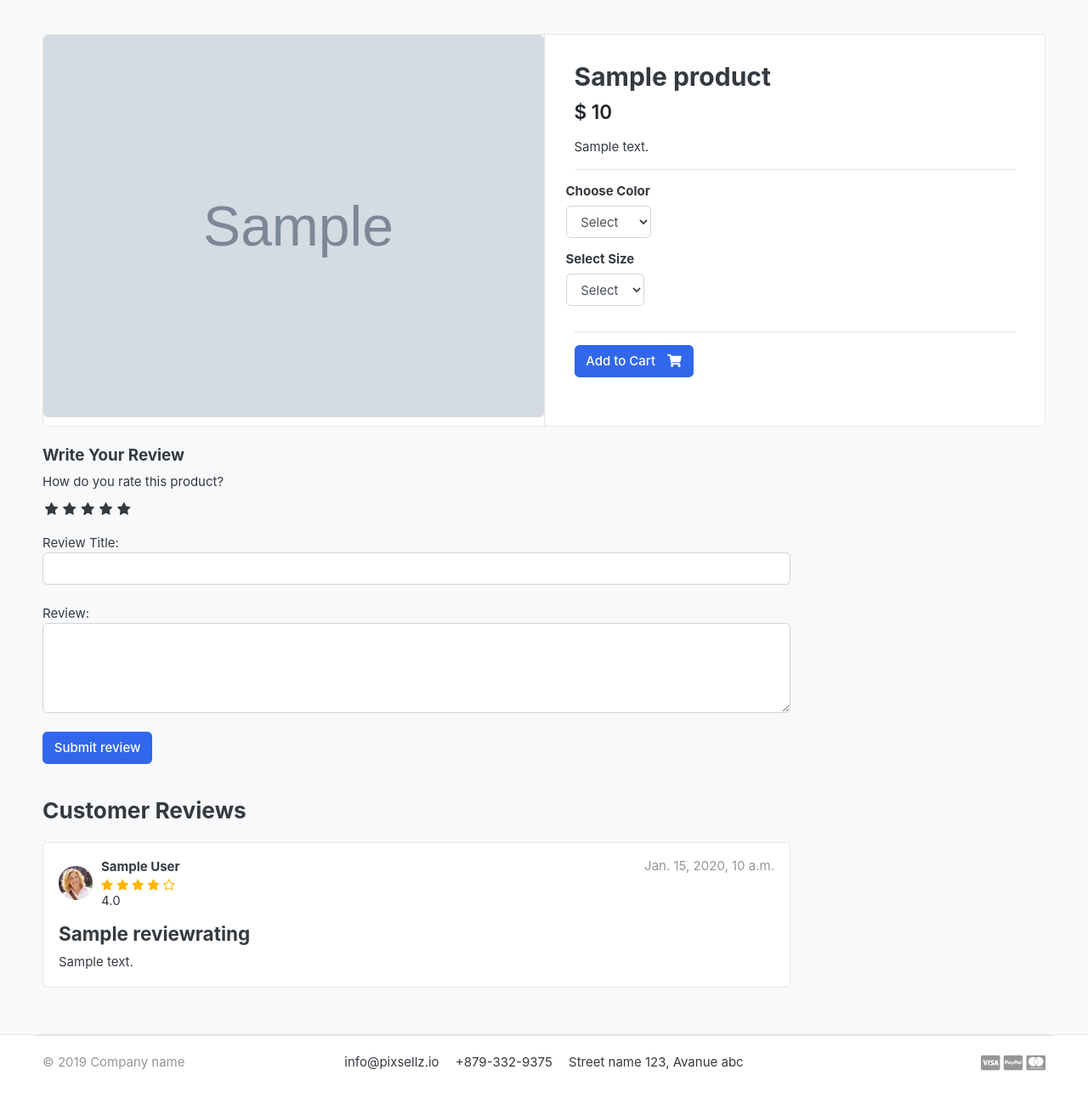
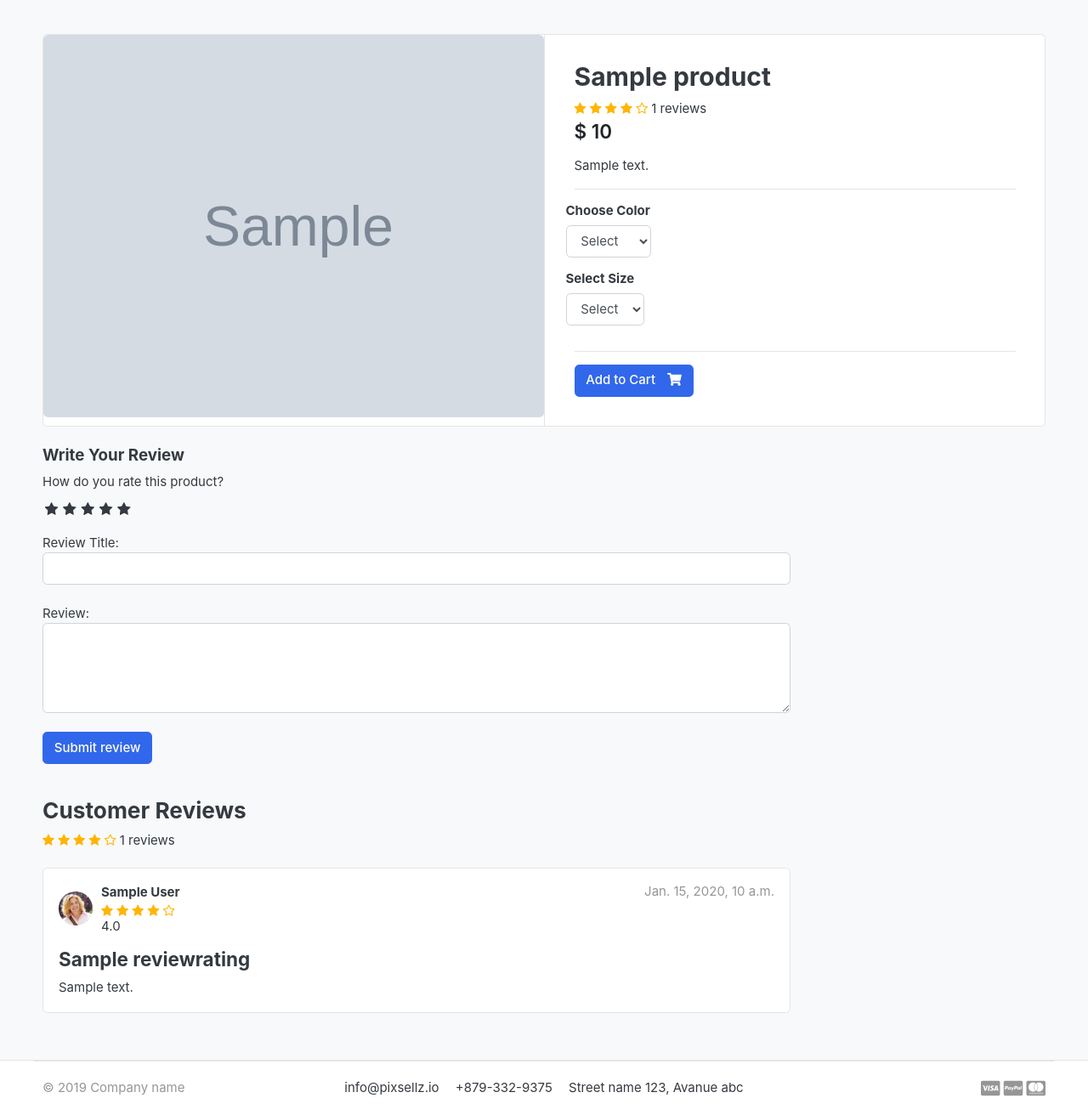
Before and after one commit to wai81/Django-Ecommerce, a Django app: a page that uses templates/store/product_detail.html in a window 1280 px wide. Shown: the part 118-1430 px from the top of the page at 85% size. Before the commit the page ends 1378 px from the top, so only its background shows below. Run offline with Django 3.2, Linux system fonts and the light colour scheme; a user stored in the database is signed in; tables that the repository leaves empty hold one stand-in row (values such as "Sample post"); grey boxes marked "Sample" are stand-in pictures; parts of the project's set-up code (start-up, migrations or seed data) failed here and were passed over; some libraries are stand-ins or nearby versions; some web fonts are replaced.

Commit message:
52 added review count calculate and rating average

```diff
--- a/store/models.py
+++ b/store/models.py
@@ -1,4 +1,5 @@
 from django.db import models
+from django.db.models import Avg, Count
 from django.urls import reverse
 
 from accounts.models import Account
@@ -26,6 +27,21 @@ class Product(models.Model):
 
     def __str__(self):
         return self.product_name
+
+    # получаем среднее значение звезд продукта
+    def averageReview(self):
+        reviews = ReviewRating.objects.filter(product=self, status=True).aggregate(average=Avg('rating'))
+        avg = 0
+        if reviews['average'] is not None:
+            avg = float(reviews['average'])
+        return avg
+
+    def countReview(self):
+        reviews = ReviewRating.objects.filter(product=self, status=True).aggregate(count=Count('rating'))
+        count = 0
+        if reviews['count'] is not None:
+            count = int(reviews['count'])
+        return count
 
 
 class VariationManager(models.Manager):
--- a/store/views.py
+++ b/store/views.py
@@ -54,9 +54,12 @@ def product_detail(request, category_slug, product_slug):
     except Exception as ex:
         raise ex
 
-    try:
-        orderproduct = OrderProduct.objects.filter(user=request.user, product_id=single_product.id).exists()
-    except OrderProduct.DoesNotExist:
+    if request.user.is_authenticated:
+        try:
+            orderproduct = OrderProduct.objects.filter(user=request.user, product_id=single_product.id).exists()
+        except OrderProduct.DoesNotExist:
+            orderproduct = None
+    else:
         orderproduct = None
 
     reviews = ReviewRating.objects.filter(product_id=single_product.id, status=True)
--- a/templates/store/product_detail.html
+++ b/templates/store/product_detail.html
@@ -23,6 +23,17 @@
 							<article class="content-body">
 
 								<h2 class="title">{{ single_product.product_name }}</h2>
+								<div class="rating-star">
+									<span>
+										<i class="fa fa-star{% if single_product.averageReview < 0.5 %}-o{% elif single_product.averageReview >= 0.5 and single_product.averageReview < 1 %}-half-o{%endif%}" aria-hidden="true"></i>
+										<i class="fa fa-star{% if single_product.averageReview < 1.5 %}-o{% elif single_product.averageReview >= 1.5 and single_product.averageReview < 2 %}-half-o{%endif%}" aria-hidden="true"></i>
+										<i class="fa fa-star{% if single_product.averageReview < 2.5 %}-o{% elif single_product.averageReview >= 2.5 and single_product.averageReview < 3 %}-half-o{%endif%}" aria-hidden="true"></i>
+										<i class="fa fa-star{% if single_product.averageReview < 3.5 %}-o{% elif single_product.averageReview >= 3.5 and single_product.averageReview < 4 %}-half-o{%endif%}" aria-hidden="true"></i>
+										<i class="fa fa-star{% if single_product.averageReview < 4.5 %}-o{% elif single_product.averageReview >= 4.5 and single_product.averageReview < 5 %}-half-o{%endif%}" aria-hidden="true"></i>
+									<span>{{single_product.countReview}} reviews</span>
+									</span>
+								</div>
+
 
 								<div class="mb-3">
 									<var class="price h4">$ {{ single_product.price }}</var>
@@ -95,6 +106,7 @@
 					<form action="{% url 'submit_review' single_product.id %}" method="POST">
 						{% csrf_token %}
 						<h5>Write Your Review</h5>
+
 						<div>
 							<!-- rating stars -->
 							<label>How do you rate this product?</label>
@@ -133,6 +145,16 @@
 					<br>
 					<header class="section-heading">
 						<h3>Customer Reviews </h3>
+						<div class="rating-star">
+							<span>
+								<i class="fa fa-star{% if single_product.averageReview < 0.5 %}-o{% elif single_product.averageReview >= 0.5 and single_product.averageReview < 1 %}-half-o{%endif%}" aria-hidden="true"></i>
+								<i class="fa fa-star{% if single_product.averageReview < 1.5 %}-o{% elif single_product.averageReview >= 1.5 and single_product.averageReview < 2 %}-half-o{%endif%}" aria-hidden="true"></i>
+								<i class="fa fa-star{% if single_product.averageReview < 2.5 %}-o{% elif single_product.averageReview >= 2.5 and single_product.averageReview < 3 %}-half-o{%endif%}" aria-hidden="true"></i>
+								<i class="fa fa-star{% if single_product.averageReview < 3.5 %}-o{% elif single_product.averageReview >= 3.5 and single_product.averageReview < 4 %}-half-o{%endif%}" aria-hidden="true"></i>
+								<i class="fa fa-star{% if single_product.averageReview < 4.5 %}-o{% elif single_product.averageReview >= 4.5 and single_product.averageReview < 5 %}-half-o{%endif%}" aria-hidden="true"></i>
+								<span>{{single_product.countReview}} reviews</span>
+							</span>
+						</div>
 
 					</header>
 					{% for review in reviews %}
```
